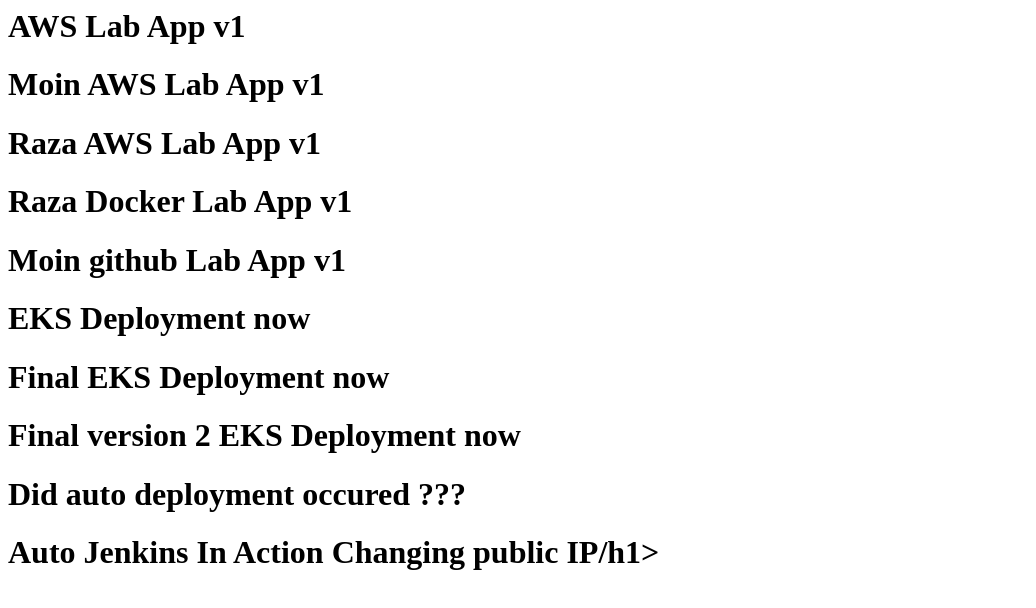
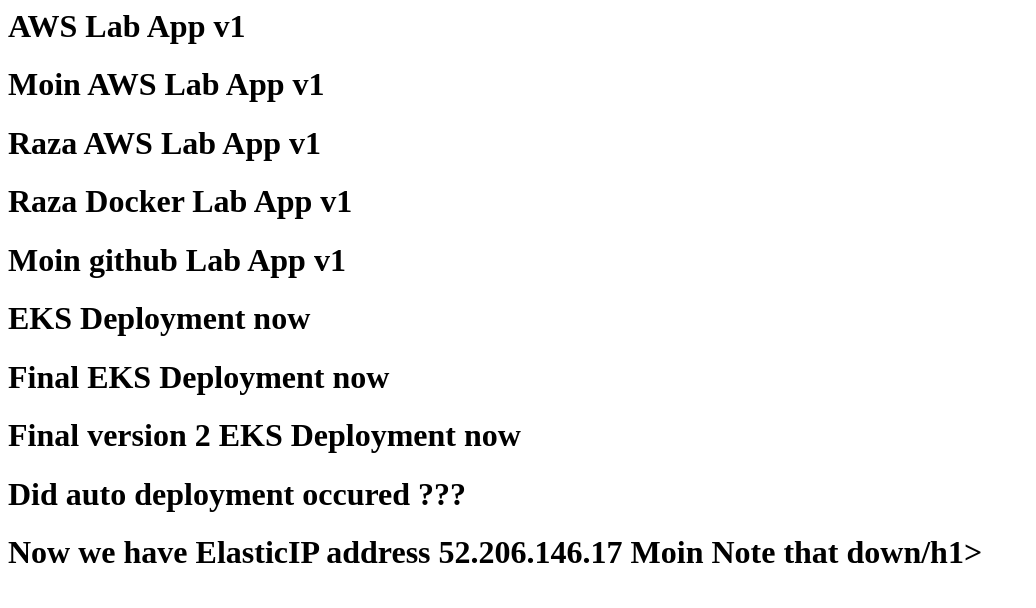
Before and after one commit to mrazzaq82/MoinAws, a plain HTML site: page index.html in a window 1280 px wide. Shown: the whole page, without its empty margins (0-1036 px from the left). Drawn offline with Linux system fonts and the light colour scheme.

Commit message:
Update index.html

```diff
--- a/index.html
+++ b/index.html
@@ -9,4 +9,4 @@
 <h1>Final EKS Deployment now </h1>
 <h1>Final version 2 EKS Deployment now </h1>
 <h1>Did auto deployment occured ???</h1>
-<h1>Auto Jenkins In Action Changing public IP/h1>
+<h1>Now we have ElasticIP address 52.206.146.17 Moin Note that down/h1>
```
